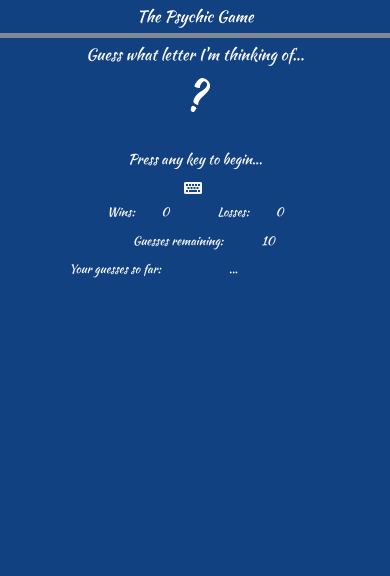
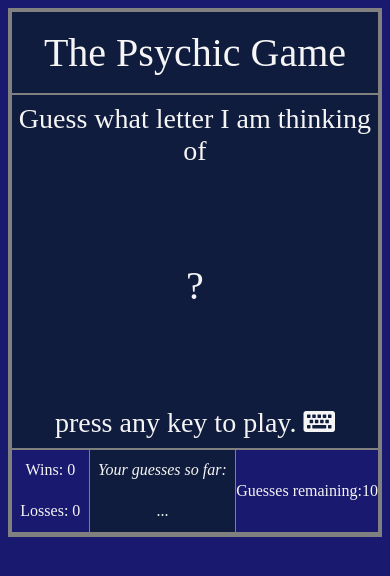
Before and after one commit to ejhalpin/Psychic-Game, a plain HTML site: page index.html in a window 390 px wide. Drawn offline with Linux system fonts and the light colour scheme.

Commit message:
added UI Keyboard with letters and game-level functionality; display is fine on mobile devices -- some scrolling may be required

```diff
--- a/assets/css/style.css
+++ b/assets/css/style.css
@@ -1,277 +1,128 @@
-html,
 body {
-  margin: 0 auto;
+  background-color: midnightblue;
 }
-body {
-  display: flex;
-  flex-direction: column;
-  width: 100%;
-  height: 100%;
-  background-image: url(../images/dark-paths.png);
-  background-repeat: repeat;
-  font-family: "Kaushan Script", cursive;
+.container {
+  display: grid;
+  grid-template-columns: auto;
+  grid-template-rows: auto;
+  grid-template-areas:
+    ". header header header header header ."
+    ". . sub-header sub-header sub-header . ."
+    ". . letter-box letter-box letter-box . ."
+    ". . message message message . ."
+    ". . wins guess-label guesses-remaining . ."
+    ". . losses guesses guesses-remaining . ."
+    ". . keyboard keyboard keyboard . ."
+    ". . keyboard keyboard keyboard . .";
+  background-color: #101c3d;
+  color: whitesmoke;
+  border: 4px solid gray;
 }
 
-.header {
-  display: flex;
-  background-color: #114181;
-  color: #ffffff;
-  margin: 0 auto;
-  width: 100%;
-  z-index: 2000;
-  border-bottom: 10px solid #7f8897;
-  box-sizing: border-box;
-  padding-top: 15px;
-  padding-bottom: 15px;
-  margin-bottom: 20px;
+.h2 {
+  text-align: center;
+  line-height: 2rem;
+  font-size: 1.75rem;
+  padding: 1vh 0;
 }
 
-.display {
-  display: flex;
-  flex-direction: column;
-  width: 500px;
-  height: 500px;
-  margin: 0 auto;
-  border-radius: 50%;
-  box-shadow: 0 0 10px 5px black;
-  background-image: url("../images/psychic31.jpg");
-  background-repeat: no-repeat;
-  background-size: cover;
+.h1 {
+  padding: 2vh 0;
+  font-size: 2.5rem;
+  border-bottom: 2px solid gray;
   text-align: center;
-}
-.h1 {
-  margin: auto;
-  font-size: 3rem;
-  font-weight: bolder;
 }
 
 .h3 {
-  padding-top: 38px;
-  color: whitesmoke;
-  font-weight: lighter;
-  font-size: 20px;
+  text-align: center;
+  line-height: 1.5rem;
+  font-size: 1rem;
+  padding: 1vh 0;
 }
 
-#letterbox {
-  width: 100px;
-  height: 100px;
-  display: flex;
-  margin: 108.5px auto 169.5px auto;
-  justify-content: center;
-  align-items: center;
-  font-size: 96px;
+.border-l {
+  background-color: midnightblue;
+  border-left: 1px solid gray;
+  border-right: 1px solid gray;
 }
 
-.footer {
-  position: fixed;
-  display: flex;
-  bottom: 0;
-  width: 100%;
-  background-color: #114181;
-  border-top: 10px solid #7f8897;
-  color: whitesmoke;
-  justify-content: space-between;
-  justify-items: space-between;
+header {
+  grid-area: header;
+}
+.sub-header {
+  grid-area: sub-header;
 }
 
-.box {
+.letter-box {
   display: flex;
-  width: 100px;
-  height: 75px;
-  font-size: 18px;
-  margin-left: 20px;
-  margin-right: 20px;
-  box-sizing: border-box;
-  text-align: center;
+  align-items: center;
+  justify-content: center;
+  grid-area: letter-box;
+  margin: 0 auto;
+  width: 30vw;
+  height: 25vh;
+  font-size: 2.5rem;
+  padding: 1vw 0.2rem 1vh 0.2rem;
 }
 
-#wins,
-#losses,
-#guess-remain {
-  font-size: inherit;
-  width: 2.5em;
-  font-family: inherit;
-  outline: none;
-  border: none;
-  color: whitesmoke;
-  background-color: transparent;
-}
-label {
-  margin: auto;
-  display: inline-block;
-}
-#guesses {
-  font-size: inherit;
-  width: 12.5em;
-  font-family: inherit;
-  outline: none;
-  border: none;
-  color: whitesmoke;
-  padding: 5px;
-  background-color: transparent;
+.message {
+  grid-area: message;
+  border-bottom: 2px solid gray;
 }
 
-#message {
-  margin: 20px auto;
-  width: 50vw;
-  text-align: center;
-  line-height: 3em;
-  font-size: 18px;
-  color: whitesmoke;
-}
-.icon {
-  margin: 0 auto;
-  width: 50vw;
-  text-align: center;
-  line-height: 1em;
-  font-size: 18px;
-  color: whitesmoke;
-}
-@media only screen and (max-width: 930px) {
-  .box {
-    font-size: 14px;
-    margin-left: 10px;
-    margin-right: 10px;
-  }
+.wins {
+  grid-area: wins;
+  background-color: midnightblue;
+  border-right: 1px solid gray;
 }
 
-@media only screen and (max-width: 767px) {
-  .box {
-    font-size: 12px;
-  }
-}
-#autokey {
-  width: 0;
-  height: 0;
-  padding: 0;
-  outline: none;
-  background-color: transparent;
-  border: none;
-}
-#autokey:focus {
-  scale: 1;
+.losses {
+  grid-area: losses;
+  background-color: midnightblue;
+  border-right: 1px solid gray;
 }
 
-@media only screen and (max-width: 640px) {
-  body {
-    display: block;
-    background-image: none;
-    background-color: #114181;
-  }
-  .header {
-    position: static;
-    display: flex;
-    background-color: #114181;
-    color: #ffffff;
-    margin: 0 auto;
-    width: 100%;
-    z-index: 2000;
-    border-bottom: 5px solid #7f8897;
-    box-sizing: border-box;
-    padding-top: 5px;
-    padding-bottom: 5px;
-    margin-bottom: 0px;
-  }
+.guess-label {
+  grid-area: guess-label;
+  white-space: nowrap;
+}
 
-  .display {
-    display: flex;
-    flex-direction: column;
-    width: 100%;
-    height: 100px;
-    margin: 0 auto;
-    border-radius: 0px;
-    box-shadow: none;
-    background-color: #114181;
-    text-align: center;
-    background-image: none;
-  }
-  .h1 {
-    margin: auto;
-    font-size: 1rem;
-    font-weight: lighter;
-  }
+.guesses {
+  grid-area: guesses;
+  white-space: nowrap;
+}
 
-  .h3 {
-    padding-top: 5px;
-    color: whitesmoke;
-    font-weight: lighter;
-    font-size: 1rem;
-  }
+.guesses-remaining {
+  grid-area: guesses-remaining;
+  display: flex;
+  align-items: center;
+  justify-content: center;
+  background-color: midnightblue;
+  border-left: 1px solid gray;
+  flex-wrap: wrap;
+}
 
-  #letterbox {
-    width: auto;
-    height: auto;
-    display: box;
-    margin: 0 auto;
-    justify-content: none;
-    align-items: none;
-    text-align: center;
-    font-size: 40px;
-    color: white;
-  }
+.flex-keyboard {
+  grid-area: keyboard;
+  display: flex;
+  flex-direction: row;
+  flex-wrap: wrap;
+  justify-content: space-between;
+  border-top: 1px solid gray;
+}
 
-  .footer {
-    position: none;
-    display: flex;
-    flex-direction: row-reverse;
-    flex-wrap: wrap;
-    bottom: auto;
-    width: 100%;
-    background-color: #114181;
-    border-top: none;
-    color: whitesmoke;
-  }
-
-  .box {
-    display: flex;
-    width: 25vw;
-    height: 2.4em;
-    margin: 0 auto;
-    box-sizing: border-box;
-    text-align: center;
-    font-size: 12px;
-  }
-
-  #wins,
-  #losses,
-  #guess-remain {
-    font-size: inherit;
-    width: 2.5em;
-    font-family: inherit;
-    outline: none;
-    border: none;
-    color: whitesmoke;
-    background-color: transparent;
-  }
-  label {
-    margin: auto;
-    display: inline-block;
-  }
-  #guesses {
-    font-size: inherit;
-    width: 12.5em;
-    font-family: inherit;
-    outline: none;
-    border: none;
-    color: whitesmoke;
-    padding: 5px;
-    background-color: transparent;
-  }
-
-  #message {
-    margin: 0 auto;
-    width: 100%;
-    text-align: center;
-    line-height: 3em;
-    font-size: 14px;
-    color: whitesmoke;
-  }
-  .icon {
-    margin: 0 auto;
-    width: 50vw;
-    text-align: center;
-    line-height: 1em;
-    font-size: 16px;
-    color: whitesmoke;
-  }
+.key {
+  display: flex;
+  min-width: 3rem;
+  min-height: 2rem;
+  font-size: 1.5rem;
+  padding: 0.4rem;
+  align-items: center;
+  justify-content: center;
+  cursor: pointer;
+  border-radius: 0.5rem;
+  background-color: gray;
+  color: midnightblue;
+  margin: 0.25rem;
+  box-sizing: border-box;
 }
--- a/assets/javascript/game.js
+++ b/assets/javascript/game.js
@@ -1,3 +1,6 @@
+document.onkeydown = function() {
+  getKeyPressed(event);
+};
 //global variables
 var targetLetter;
 var wins = 0;
@@ -5,9 +8,9 @@ var losses = 0;
 var guessCount = 10;
 var guesses = "";
 var boot = false;
-let letters = new Array("a", "b", "c", "d", "e", "f", "g", "h", "i", "j", "k", "l", "m", "n", "o", "p", "q", "r", "s", "t", "u", "v", "w", "x", "y", "z");
+let letters = ["a", "b", "c", "d", "e", "f", "g", "h", "i", "j", "k", "l", "m", "n", "o", "p", "q", "r", "s", "t", "u", "v", "w", "x", "y", "z"];
 const messages = [
-  "press any key to begin...",
+  'press any key to play. <i id="keyboard-icon" class="fas fa-keyboard" onclick="doLayout()">',
   "Hmmm... Let me think...",
   "I've got my letter. Start guessing.",
   "Nope. Guess again!",
@@ -29,15 +32,15 @@ function bootup() {
 }
 
 function update() {
-  document.getElementById("wins").value = wins.toString();
-  document.getElementById("losses").value = losses.toString();
-  document.getElementById("guess-remain").value = guessCount.toString();
-  document.getElementById("guesses").value = guesses;
+  document.getElementById("wins").textContent = wins.toString();
+  document.getElementById("losses").textContent = losses.toString();
+  document.getElementById("guesses-remaining").textContent = guessCount.toString();
+  document.getElementById("guesses").textContent = guesses;
 }
 
 function start() {
-  document.getElementById("letterbox").textContent = "";
-  document.getElementById("letterbox").textContent = "?";
+  document.getElementById("letter-box").textContent = "";
+  document.getElementById("letter-box").textContent = "?";
   targetLetter = letters[Math.floor(Math.random() * 25)];
   guessCount = 10;
   guesses = "";
@@ -46,7 +49,7 @@ function start() {
 
 function getKeyPressed(event) {
   var key = event.key;
-  key = key.toLowerCase();
+  console.log(key);
   if (!boot) {
     bootup();
     return;
@@ -54,11 +57,11 @@ function getKeyPressed(event) {
   if (key === targetLetter) {
     document.getElementById("message").textContent = messages[6];
     wins++;
-    document.getElementById("letterbox").textContent = "";
-    document.getElementById("letterbox").textContent = targetLetter;
+    document.getElementById("letter-box").textContent = "";
+    document.getElementById("letter-box").textContent = targetLetter;
     update();
     window.setTimeout(function() {
-      document.getElementById("message").textContent = messages[0];
+      document.getElementById("message").innerHTML = messages[0];
       boot = false;
     }, 1500);
     return;
@@ -80,9 +83,8 @@ function getKeyPressed(event) {
     losses++;
     update();
     window.setTimeout(function() {
-      document.getElementById("message").textContent = messages[0];
-      document.getElementById("letterbox").textContent = "";
-      document.getElementById("letterbox").textContent = targetLetter;
+      document.getElementById("message").innerHTML = messages[0];
+      document.getElementById("letter-box").textContent = targetLetter;
       boot = false;
     }, 1500);
     return;
@@ -97,6 +99,54 @@ function getKeyPressed(event) {
   }
 }
 
-function giveFocus() {
-  document.getElementById("autokey").focus();
+// document.getElementById("keyboard-icon").ontouchend = function() {
+//   doLayout();
+// };
+
+var keyboard_display = false;
+let keys = ["q", "w", "e", "r", "t", "y", "u", "i", "o", "p", "a", "s", "d", "f", "g", "h", "j", "k", "l", "z", "x", "c", "v", "b", "n", "m"];
+//numeric keyboard codes for letter range from a=65 to z=90. to get the codes, simply querry the index of the letter
+//in the letters array and add 65.
+var keyboard = document.getElementById("keyboard");
+var notepad = document.getElementById("notepad");
+
+function doLayout() {
+  if (document.getElementById("keyboard").children.length == 0) {
+    for (var i = 0; i < keys.length; i++) {
+      var key = document.createElement("div");
+      key.id = keys[i];
+      key.style.gridArea = keys[i];
+      key.textContent = keys[i];
+      key.className = "key";
+      key.onclick = function() {
+        var event_name = "keydown";
+        var event = document.createEvent("HTMLEvents");
+        event.initEvent(event_name, true, false);
+        event.key = this.id;
+        document.dispatchEvent(event);
+      };
+      keyboard.appendChild(key);
+    }
+    return;
+  } else {
+    //var keyboard = document.getElementById("keyboard");
+    for (var i = 0; i < keys.length; i++) {
+      var key = document.getElementById([keys[i]]);
+      keyboard.removeChild(key);
+    }
+  }
 }
+
+function printKey(letter) {
+  var l = letter;
+  // if (uppercase) {
+  //   l = letter.toUpperCase();
+  // }
+  var text = notepad.textContent;
+  if (l.length === 0) {
+    text = text.substring(0, text.length - 1);
+  } else {
+    text = text + l;
+  }
+  notepad.textContent = text;
+}
--- a/index.html
+++ b/index.html
@@ -15,38 +15,29 @@
     <title>Psychic Game</title>
   </head>
 
-  <body onkeydown="getKeyPressed(event)">
-    <header class="header">
-      <div class="h1">The Psychic Game</div>
-    </header>
-    <section class="display">
-      <div class="h3">Guess what letter I'm thinking of...</div>
-      <div id="letterbox">?</div>
-    </section>
-    <section id="message">
-      Press any key to begin...
-    </section>
-    <div class="icon">
-      <i class="fas fa-keyboard" onclick="giveFocus()"></i>
-      <input type="text" id="autokey" />
+  <body>
+    <div class="container">
+      <header class="h1">
+        The Psychic Game
+      </header>
+      <div class="sub-header h2">
+        Guess what letter I am thinking of
+      </div>
+      <div class="letter-box"><span id="letter-box">?</span></div>
+      <div class="message h2">
+        <span id="message">press any key to play. <i id="keyboard-icon" class="fas fa-keyboard" onclick="doLayout()"></i></span>
+      </div>
+      <div class="wins h3">Wins: <span id="wins">0</span></div>
+      <div class="losses h3">Losses: <span id="losses">0</span></div>
+      <div class="guess-label h3  border-lr">
+        <em>Your guesses so far:</em>
+      </div>
+      <div class="guesses h3  border-lr">
+        <span id="guesses">...</span>
+      </div>
+      <div class="guesses-remaining h3">Guesses remaining: <span id="guesses-remaining">10</span></div>
+      <div class="flex-keyboard" id="keyboard"></div>
     </div>
-
-    <footer class="footer">
-      <div class="box" style="width:225px;">
-        <label for="wins">Wins: </label>
-        <input type="text" id="wins" value="0" readonly />
-        <label for="losses">Losses: </label>
-        <input type="text" id="losses" value="0" readonly />
-      </div>
-      <div class="box" style="width:197px;">
-        <label for="guess-remain">Guesses remaining: </label>
-        <input type="text" id="guess-remain" value="10" readonly />
-      </div>
-      <div class="box" style="width:378px;">
-        <label for="guesses">Your guesses so far: </label>
-        <input type="text" id="guesses" value="..." readonly />
-      </div>
-    </footer>
 
     <script type="text/javascript" src="assets/javascript/game.js"></script>
   </body>
```
